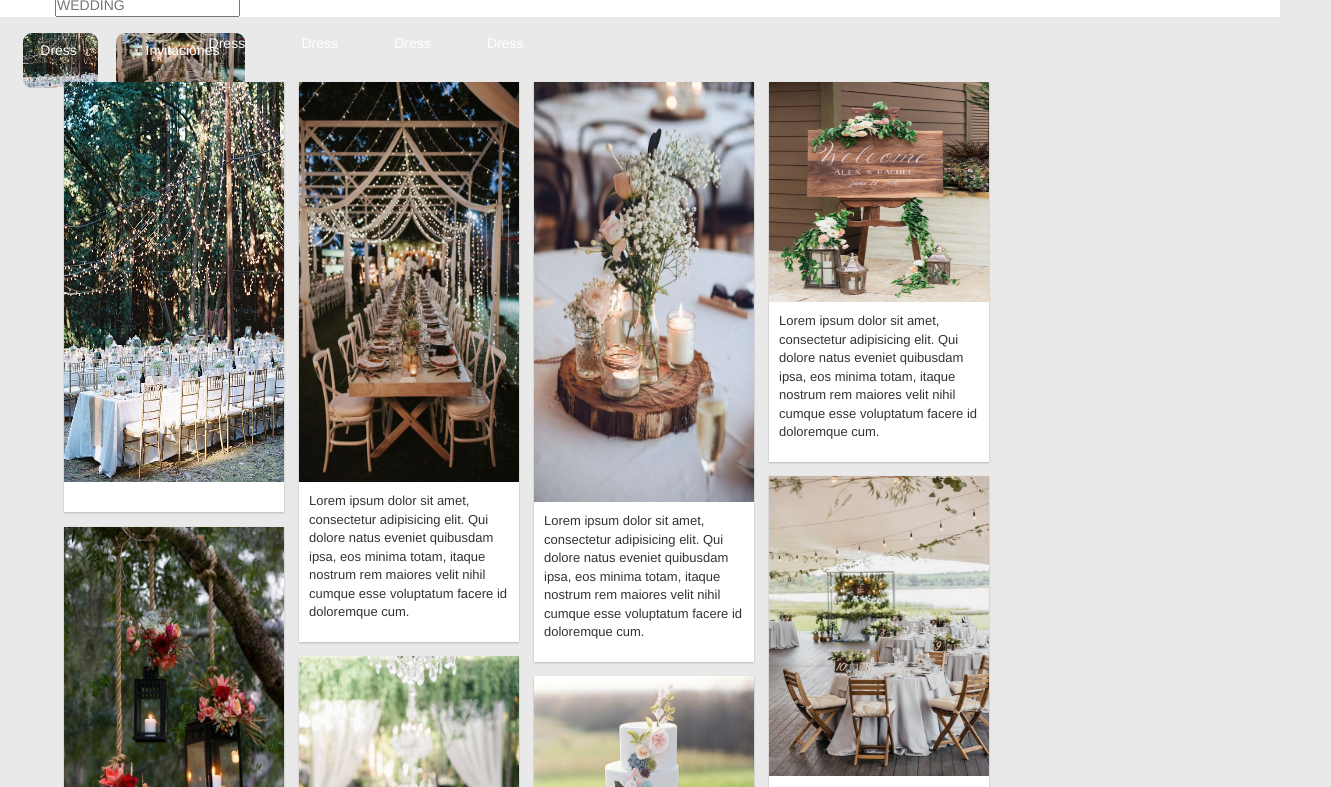
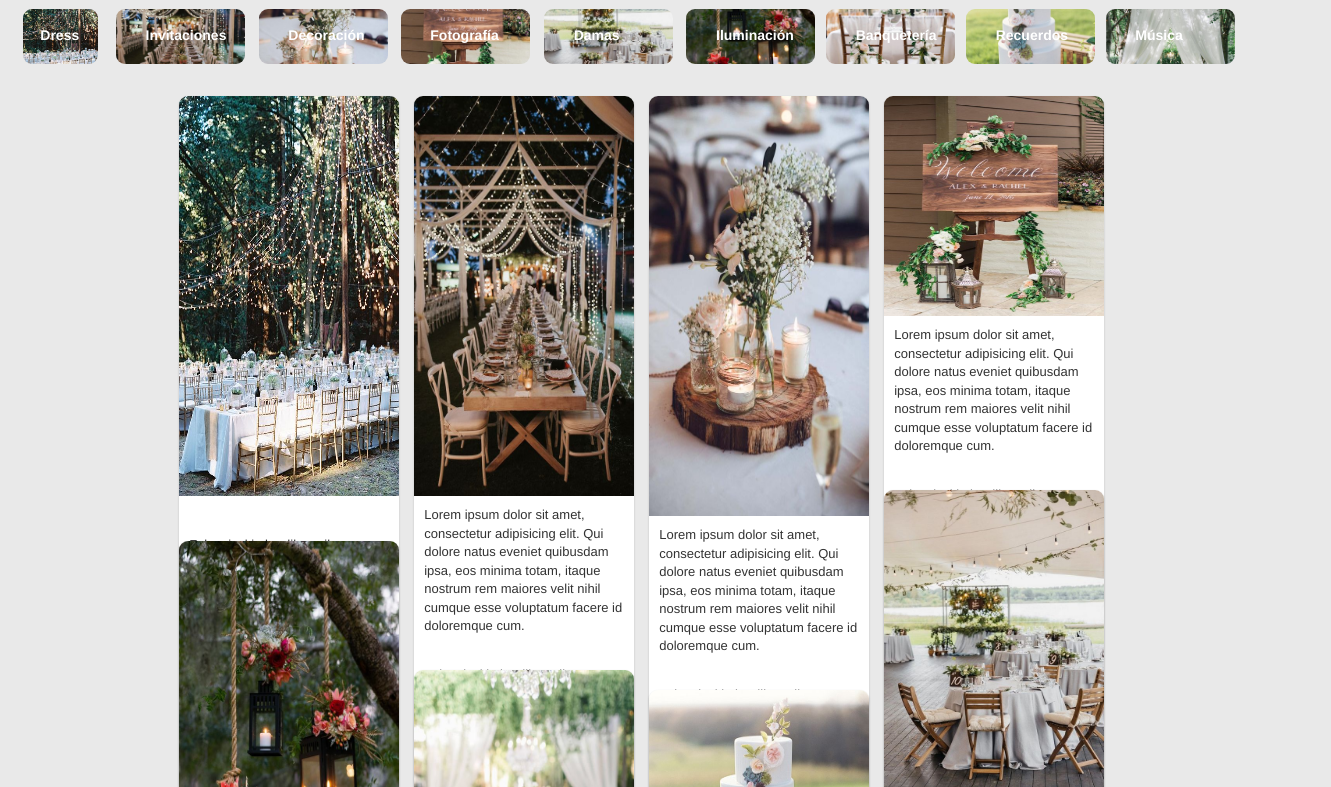
Before and after one commit to antocerdag/pinterest, a website: page index.html in a window 1280 px wide. Shown: the part 57-844 px from the top of the page, 1331 px wide, since content can reach past the window. Drawn offline with nearby package versions, Linux system fonts and the light colour scheme; files that its build step writes are made by us from their sources.

Commit message:
diseño casi listo

```diff
--- a/assets/js/main.js
+++ b/assets/js/main.js
@@ -5,10 +5,12 @@ $(document).ready(function() {
 	});
 
 	json.forEach(function(e){
+		var title = e.title;
+		$('.elemento').append("<p class='titulo'>"+ title+"</p>");
 		for(var i = 0; i < e; i++){
-			var element = e.title;
+			var element = e.title[i];
 			console.log(element);
-			//$('.elemento').append("<p class='titulo'>"+ i.title+"</p>");
+			//$('.elemento').append("<p class='titulo'>"+ element+"</p>");
 		}
 		//$(".elemento").append("<p class='titulo'>"+ e.title+"</p>");
 	})
--- a/assets/sass/_bases.scss
+++ b/assets/sass/_bases.scss
@@ -36,6 +36,26 @@ nav{
 	}
 }
 
+.input{
+	position: absolute;
+    top: 12px;
+    left: 146px;
+    	input{
+		width: 630%;
+	    border-radius: 7px;
+	    box-shadow: none;
+	    text-shadow: none;
+	    border-color: rgba(140, 138, 138, 0.17);
+	}
+}
+
+.fa-search{
+	 font-size: 17px;
+    position: absolute;
+    top: 19px;
+    left: 590%;
+    color: black;
+}
 /* FILTROS */
 .cajas-filtros{
 	width:90%;
@@ -63,8 +83,9 @@ nav{
     height: 55px;
     p{
     	position: relative;
-    	top: 7px;
-    	left: 23%;
+	    top: 16px;
+	    left: 23%;
+	    font-weight: 900;
     }
 }
 
@@ -79,16 +100,150 @@ nav{
     height: 55px;
     p{
     	position: relative;
-    	top: 7px;
-    	left: 23%;
+	    top: 16px;
+	    left: 23%;
+	    font-weight: 900;
     }
 }
 
+.caja-tag3{
+    background-image: url(../img/3.jpg);
+    background-position: center;
+    background-repeat: no-repeat;
+    background-size: cover;
+    border-radius: 9px;
+    color: white;
+     width: 276%;
+    height: 55px;
+    position: relative;
+    left: 107%;
+    p{
+    	position: relative;
+	    top: 16px;
+	    left: 23%;
+	    font-weight: 900;
+    }
+}
 
+.caja-tag4{
+    background-image: url(../img/4.jpg);
+    background-position: center;
+    background-repeat: no-repeat;
+    background-size: cover;
+    border-radius: 9px;
+    color: white;
+     width: 276%;
+    height: 55px;
+    position: relative;
+	left: 212%;
+    p{
+    	position: relative;
+	    top: 16px;
+	    left: 23%;
+	    font-weight: 900;
+    }
+}
+
+.caja-tag5{
+    background-image: url(../img/5.jpg);
+    background-position: center;
+    background-repeat: no-repeat;
+    background-size: cover;
+    border-radius: 9px;
+    color: white;
+     width: 276%;
+    height: 55px;
+    position: relative;
+	 left: 320%;
+    p{
+    	position: relative;
+	    top: 16px;
+	    left: 23%;
+	    font-weight: 900;
+    }
+}
+
+.caja-tag6{
+    background-image: url(../img/6.jpg);
+    background-position: center;
+    background-repeat: no-repeat;
+    background-size: cover;
+    border-radius: 9px;
+    color: white;
+     width: 276%;
+    height: 55px;
+    position: relative;
+	left: 426%;
+    p{
+    	position: relative;
+	    top: 16px;
+	    left: 23%;
+	    font-weight: 900;
+    }
+}
+
+.caja-tag7{
+    background-image: url(../img/7.jpg);
+    background-position: center;
+    background-repeat: no-repeat;
+    background-size: cover;
+    border-radius: 9px;
+    color: white;
+     width: 276%;
+    height: 55px;
+    position: relative;
+	left: 526%;
+    p{
+    	position: relative;
+	    top: 16px;
+	    left: 23%;
+	    font-weight: 900;
+    }
+}
+
+.caja-tag8{
+    background-image: url(../img/8.jpg);
+    background-position: center;
+    background-repeat: no-repeat;
+    background-size: cover;
+    border-radius: 9px;
+    color: white;
+     width: 276%;
+    height: 55px;
+    position: relative;
+	left: 627%;
+    p{
+    	position: relative;
+	    top: 16px;
+	    left: 23%;
+	    font-weight: 900;
+    }
+}
+
+.caja-tag9{
+    background-image: url(../img/9.jpg);
+    background-position: center;
+    background-repeat: no-repeat;
+    background-size: cover;
+    border-radius: 9px;
+    color: white;
+     width: 276%;
+    height: 55px;
+    position: relative;
+	left: 727%;
+    p{
+    	position: relative;
+	    top: 16px;
+	    left: 23%;
+	    font-weight: 900;
+    }
+}
+
+/* CONTENEDORES */
 
 .contenedor{
 	width: 90%;
-	margin:15px auto;
+    margin: 53px 14%;
 }
 
 .elemento{
@@ -98,11 +253,15 @@ nav{
 	margin-right:15px;
 	margin-bottom:15px;
 	box-shadow:0 1px 2px 0 rgba(0,0,0,0.22);
+	border-top-left-radius: 9px;
+    border-top-right-radius: 9px;
 	p{
 		padding: 10px;
 		font-size:13px;
 	}
 	img{
 		width:100%;
+		border-top-left-radius: 9px;
+    	border-top-right-radius: 9px;
 	}
 }
--- a/index.html
+++ b/index.html
@@ -4,6 +4,7 @@
 	<meta charset="UTF-8">
 	<title>Pinterest</title>
 	<link rel="shortcut icon" type="image/png" href="dist/img/Pinterest-logo.png">
+	<link rel="stylesheet" href="path/to/font-awesome/css/font-awesome.min.css">
 	<link rel="stylesheet" href="dist/css/style.min.css">
 <body>
 	<nav>
@@ -15,7 +16,7 @@
 				</div>
 				<div class="input">
 					<input type="text" placeholder="WEDDING">
-					<span></span>
+					<span><i class="fa fa-search" aria-hidden="true"></i></span>
 				</div>
 			</div>
 		</div>
@@ -36,22 +37,37 @@
 					</li>
 					<li>
 						<div class="caja-tag3">
-							<p>Dress</p>
+							<p>Decoración</p>
 						</div>
 					</li>
 					<li>
 						<div class="caja-tag4">
-							<p>Dress</p>
+							<p>Fotografía</p>
 						</div>
 					</li>
 					<li>
 						<div class="caja-tag5">
-							<p>Dress</p>
+							<p>Damas</p>
 						</div>
 					</li>
 					<li>
 						<div class="caja-tag6">
-							<p>Dress</p>
+							<p>Iluminación</p>
+						</div>
+					</li>
+					<li>
+						<div class="caja-tag7">
+							<p>Banquetería</p>
+						</div>
+					</li>
+					<li>
+						<div class="caja-tag8">
+							<p>Recuerdos</p>
+						</div>
+					</li>
+					<li>
+						<div class="caja-tag9">
+							<p>Música</p>
 						</div>
 					</li>
 				</ul>
```
Also changed, not shown: dist/css/style.min.css, dist/js/script.js.
